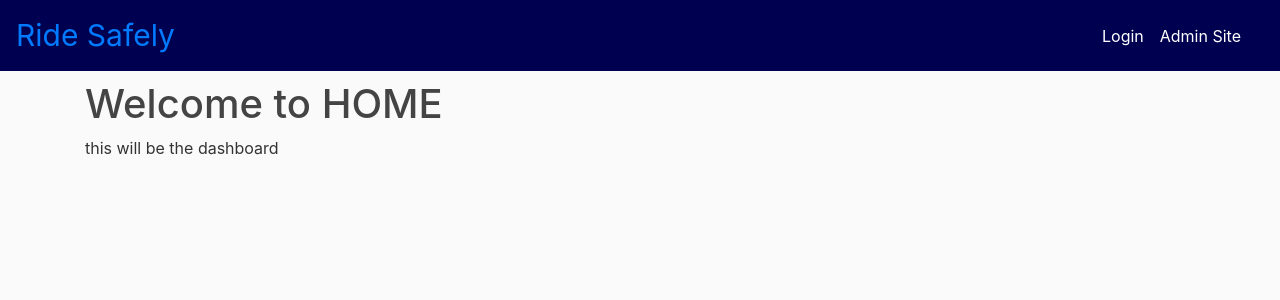
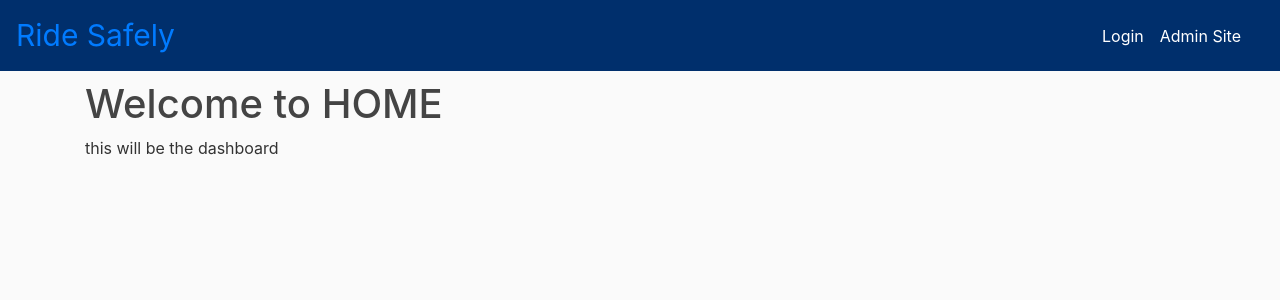
Before and after one commit to Shahrozjd/RideSafely, a Django app: template FYP/account/templates/account/home.html in a window 1280 px wide. Shown: the top 300 px of the page. Run offline with Django 3.2, Linux system fonts and the light colour scheme; the template is opened without the code that fills it, so the values that code supplies are empty; some libraries are stand-ins or nearby versions.

Commit message:
Update base.html

```diff
--- a/FYP/account/templates/account/base.html
+++ b/FYP/account/templates/account/base.html
@@ -27,7 +27,7 @@
 
 
 
-      <nav style="background-color: #000051;" class="navbar navbar-expand-md fixed-top">
+      <nav style="background-color: #002f6c;" class="navbar navbar-expand-md fixed-top">
 
 
     {% if user.is_authenticated %}
```
